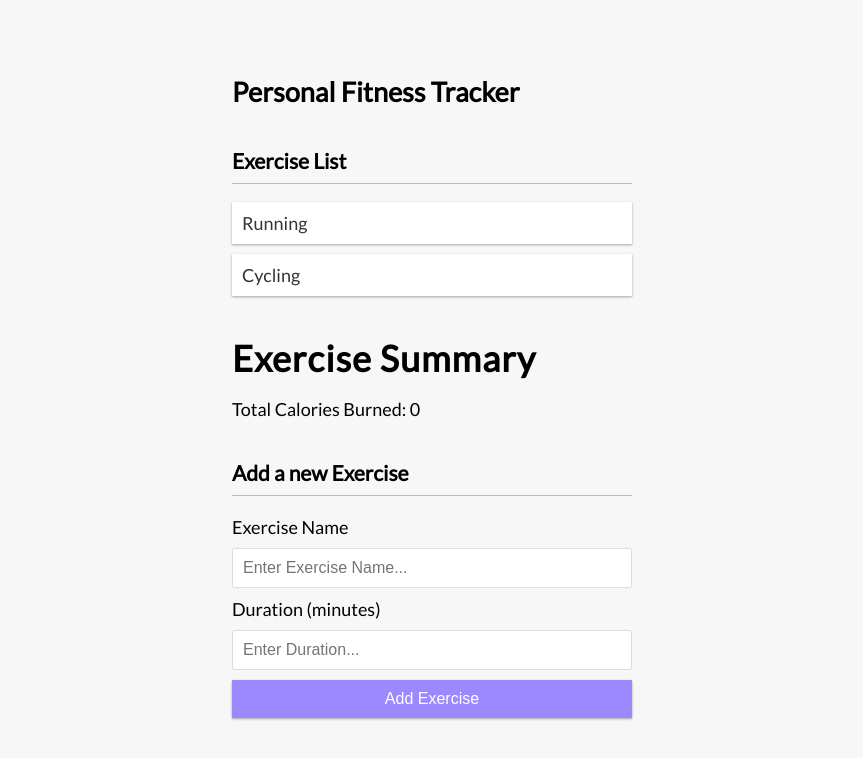
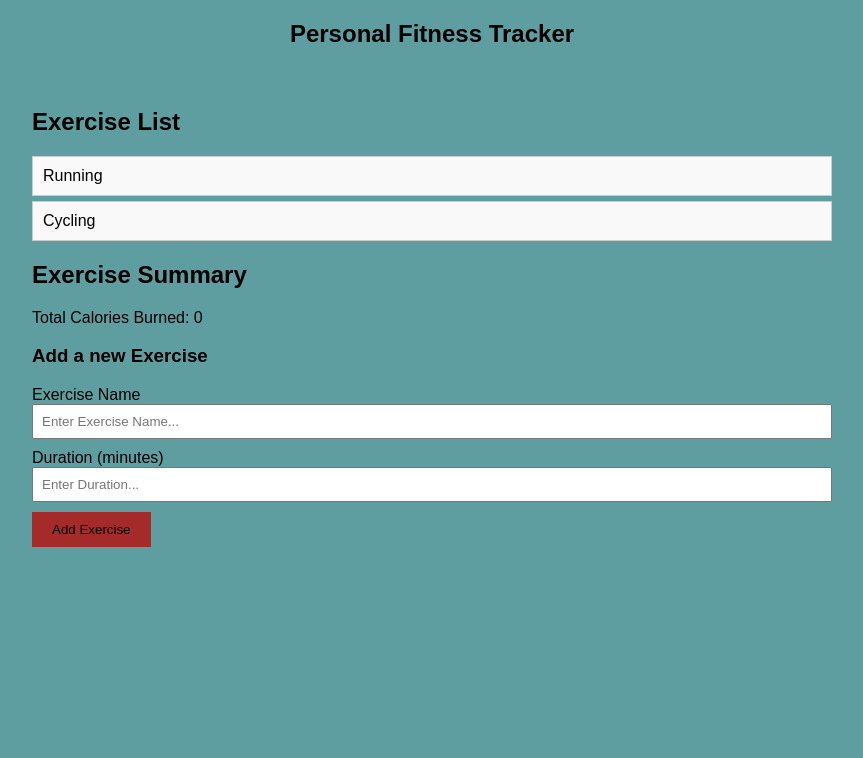
Before and after one commit to kdunn1994/programmingProject4, a Vue app: page / in a window 1280 px wide. Shown: the top 758 px of the page, without its empty margins (208-1071 px from the left). Built offline with nearby package versions, Linux system fonts and the light colour scheme.

Commit message:
added style sheet code and updated headers sections

```diff
--- a/src/assets/style.css
+++ b/src/assets/style.css
@@ -1,175 +1,59 @@
-@import url('https://fonts.googleapis.com/css?family=Lato&display=swap');
-
-
-:root {
-  --box-shadow: 0 1px 3px rgba(0, 0, 0, 0.12), 0 1px 2px rgba(0, 0, 0, 0.24);
+body {
+  font-family: Arial, sans-serif;
+  background-color: cadetblue;
+  margin: 0;
+  padding: 0;
 }
 
+h1, h2, h3 {
+  color: #000000
+}
 
-* {
+.header-title {
+  text-align: center;
+  margin-top: 20px;
+}
+
+.container {
+  max-width: 800px;
+  margin: 0 auto;
+  padding: 20px;
+}
+
+ul {
+  padding: 0;
+  list-style-type: none;
+}
+
+li {
+  padding: 10px;
+  border: 1px solid #ccc;
+  margin-bottom: 5px;
+  background-color: #f9f9f9;
+}
+
+li:hover {
+  background-color: chartreuse;
+}
+
+.form-control {
+  margin-bottom: 10px;
+}
+
+.form-control input {
+  width: 100%;
+  padding: 8px;
   box-sizing: border-box;
 }
 
-
-body {
-  background-color: #f7f7f7;
-  display: flex;
-  flex-direction: column;
-  align-items: center;
-  justify-content: center;
-  min-height: 100vh;
-  margin: 0;
-  font-family: 'Lato', sans-serif;
-  font-size: 18px;
+.btn {
+  padding: 10px 20px;
+  background-color: brown;
+  color: black;
+  border: none;
+  cursor: pointer;
 }
 
-
-.container {
-  margin: 30px auto;
-  width: 400px;
+.btn:hover {
+  background-color: darkgreen;
 }
-
-
-h1 {
-  letter-spacing: 1px;
-  margin: 0;
-}
-
-
-h3 {
-  border-bottom: 1px solid #bbb;
-  padding-bottom: 10px;
-  margin: 40px 0 10px;
-}
-
-
-h4 {
-  margin: 0;
-  text-transform: uppercase;
-}
-
-
-.inc-exp-container {
-  background-color: #fff;
-  box-shadow: var(--box-shadow);
-  padding: 20px;
-  display: flex;
-  justify-content: space-between;
-  margin: 20px 0;
-}
-
-
-.inc-exp-container > div {
-  flex: 1;
-  text-align: center;
-}
-
-
-.inc-exp-container > div:first-of-type {
-  border-right: 1px solid #dedede;
-}
-
-
-.money {
-  font-size: 20px;
-  letter-spacing: 1px;
-  margin: 5px 0;
-}
-
-
-.money.plus {
-  color: #2ecc71;
-}
-
-
-.money.minus {
-  color: #c0392b;
-}
-
-
-label {
-  display: inline-block;
-  margin: 10px 0;
-}
-
-
-input[type='text'],
-input[type='number'] {
-  border: 1px solid #dedede;
-  border-radius: 2px;
-  display: block;
-  font-size: 16px;
-  padding: 10px;
-  width: 100%;
-}
-
-
-.btn {
-  cursor: pointer;
-  background-color: #9c88ff;
-  box-shadow: var(--box-shadow);
-  color: #fff;
-  border: 0;
-  display: block;
-  font-size: 16px;
-  margin: 10px 0 30px;
-  padding: 10px;
-  width: 100%;
-}
-
-
-.btn:focus,
-.delete-btn:focus {
-  outline: 0;
-}
-
-
-.list {
-  list-style-type: none;
-  padding: 0;
-  margin-bottom: 40px;
-}
-
-
-.list li {
-  background-color: #fff;
-  box-shadow: var(--box-shadow);
-  color: #333;
-  display: flex;
-  justify-content: space-between;
-  position: relative;
-  padding: 10px;
-  margin: 10px 0;
-}
-
-
-.list li.plus {
-  border-right: 5px solid #2ecc71;
-}
-
-
-.list li.minus {
-  border-right: 5px solid #c0392b;
-}
-
-
-.delete-btn {
-  cursor: pointer;
-  background-color: #e74c3c;
-  border: 0;
-  color: #fff;
-  font-size: 20px;
-  line-height: 20px;
-  padding: 2px 5px;
-  position: absolute;
-  top: 50%;
-  left: 0;
-  transform: translate(-100%, -50%);
-  opacity: 0;
-  transition: opacity 0.3s ease;
-}
-
-
-.list li:hover .delete-btn {
-  opacity: 1;
-}
--- a/src/components/ExerciseList.vue
+++ b/src/components/ExerciseList.vue
@@ -15,7 +15,7 @@
 </script>
 
 <template>
-    <h3>Exercise List</h3>
+    <h2>Exercise List</h2>
     <ul class="list">
         <li v-for="exercise in exercises" :key="exercise.id" @click="selectExercise(exercise)">
             {{ exercise.name }}
--- a/src/components/ExerciseSummary.vue
+++ b/src/components/ExerciseSummary.vue
@@ -11,7 +11,7 @@ const props = defineProps({
 
 <template>
     <div>
-        <h1>Exercise Summary</h1>
+        <h2>Exercise Summary</h2>
         <p>Total Calories Burned: {{ totalCalories }}</p>
     </div>
 </template>
--- a/src/components/Header.vue
+++ b/src/components/Header.vue
@@ -3,6 +3,6 @@
 
 
 <template>
-    <h2>Personal Fitness Tracker</h2>
+    <h2 class="header-title">Personal Fitness Tracker</h2>
 
 </template>
```
